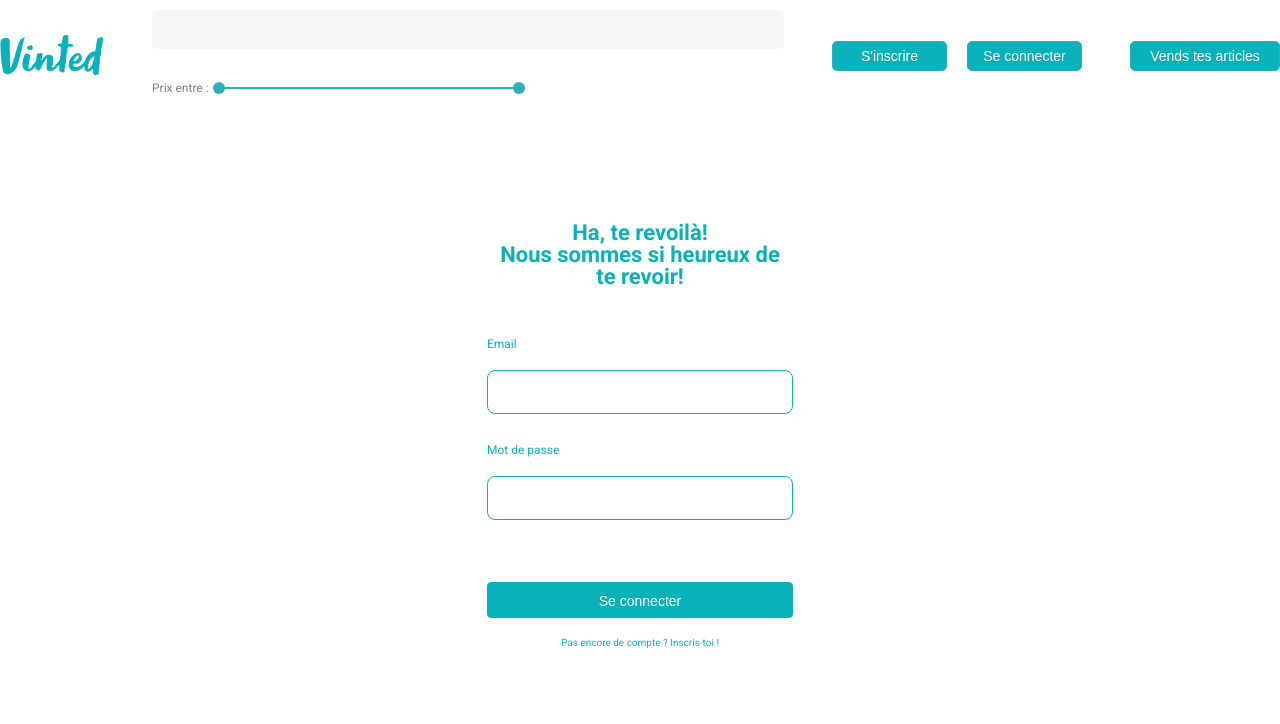
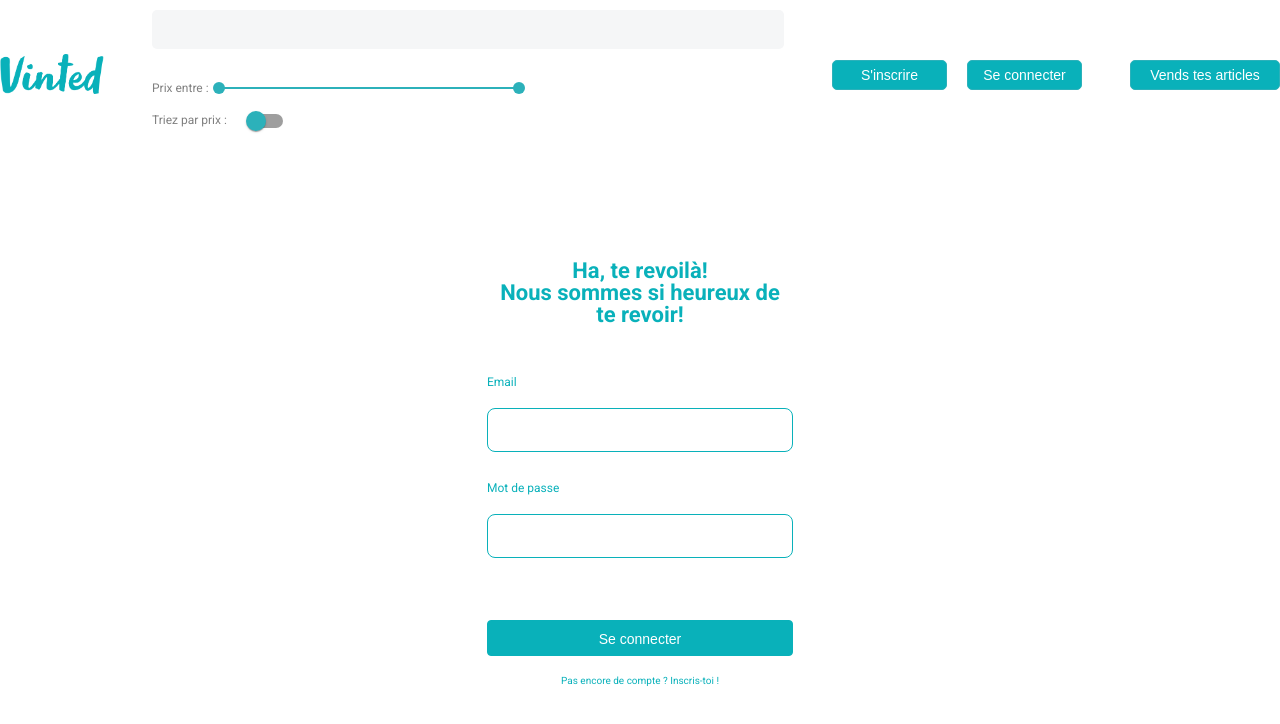
Before and after one commit to ThomasBosson/Vinted-frontend-react, a React (Create React App) app: page /login in a window 1280 px wide. Shown: the top 724 px of the page. Built offline with nearby package versions, Linux system fonts and the light colour scheme.

Commit message:
upload ascending / descending prices

```diff
--- a/src/App.js
+++ b/src/App.js
@@ -30,6 +30,7 @@ function App() {
 
   const [search, setSearch] = useState("");
   const [priceRange, setPriceRange] = useState([0, 500]);
+  const [priceSwitch, setPriceSwitch] = useState(true);
 
   // Initialisation des routes
   return (
@@ -41,6 +42,8 @@ function App() {
         setSearch={setSearch}
         priceRange={priceRange}
         setPriceRange={setPriceRange}
+        priceSwitch={priceSwitch}
+        setPriceSwitch={setPriceSwitch}
       />
       <Switch>
         <Route path="/publish">
@@ -56,7 +59,11 @@ function App() {
           <Login setUser={setUser} />
         </Route>
         <Route path="/">
-          <Home search={search} priceRange={priceRange} />
+          <Home
+            search={search}
+            priceRange={priceRange}
+            priceSwitch={priceSwitch}
+          />
         </Route>
       </Switch>
     </Router>
--- /dev/null
+++ b/src/components/CheckSwitch.js
@@ -0,0 +1,72 @@
+import { Switch } from "@material-ui/core";
+import { withStyles } from "@material-ui/core/styles";
+import { useState } from "react";
+
+const CheckSwitch = ({ priceSwitch, setPriceSwitch }) => {
+  const [checked, setChecked] = useState(false);
+  const handleChange = () => {
+    setChecked((checked) => !checked);
+  };
+
+  const CheckSwitch = withStyles({
+    switchBase: {
+      color: "#2cb1ba",
+      "&$checked": {
+        color: "#2cb1ba",
+      },
+      "&$checked + $track": {
+        backgroundColor: "#2cb1ba",
+      },
+    },
+    checked: {},
+    track: {},
+  })(Switch);
+
+  return (
+    <div className="switch-module">
+      <span style={{ marginRight: 10, color: "grey", fontSize: 12 }}>
+        Triez par prix :
+      </span>
+      <CheckSwitch
+        checked={checked}
+        onChange={() => {
+          handleChange();
+          setPriceSwitch(
+            priceSwitch === "price-desc" ? "price-asc" : "price-desc"
+          );
+        }}
+      ></CheckSwitch>
+    </div>
+  );
+};
+
+export default CheckSwitch;
+
+// // const PurpleSwitch = withStyles({
+// //   switchBase: {
+// //     color: purple[300],
+// //     "&$checked": {
+// //       color: purple[500],
+// //     },
+// //     "&$checked + $track": {
+// //       backgroundColor: purple[500],
+// //     },
+// //   },
+// //   checked: {},
+// //   track: {},
+// // })(Switch);
+
+//   return (
+//     <Switch
+//       focusVisibleClassName={classes.focusVisible}
+//       disableRipple
+//       classes={{
+//         root: classes.root,
+//         switchBase: classes.switchBase,
+//         thumb: classes.thumb,
+//         track: classes.track,
+//         checked: classes.checked,
+//       }}
+//       {...props}
+//     />
+//   );
--- a/src/components/Header.js
+++ b/src/components/Header.js
@@ -1,5 +1,6 @@
 import { Link, useHistory } from "react-router-dom";
 import Range from "./Range";
+import CheckSwitch from "./CheckSwitch";
 
 const Header = ({
   userToken,
@@ -8,6 +9,8 @@ const Header = ({
   setSearch,
   priceRange,
   setPriceRange,
+  priceSwitch,
+  setPriceSwitch,
 }) => {
   const history = useHistory();
   return (
@@ -38,6 +41,10 @@ const Header = ({
           >
             <div className="filters">
               <Range priceRange={priceRange} setPriceRange={setPriceRange} />
+              <CheckSwitch
+                priceSwitch={priceSwitch}
+                setPriceSwitch={setPriceSwitch}
+              />
             </div>
           </div>
         </div>
--- a/src/containers/Home.js
+++ b/src/containers/Home.js
@@ -4,8 +4,9 @@
 import axios from "axios";
 import { useState, useEffect } from "react";
 import Articles from "../components/Articles";
+import { Link } from "react-router-dom";
 
-const Home = ({ search, priceRange }) => {
+const Home = ({ search, priceRange, priceSwitch }) => {
   // Déclaration des states
   const [data, setData] = useState({});
   const [isLoading, setIsLoading] = useState(true);
@@ -16,14 +17,14 @@ const Home = ({ search, priceRange }) => {
   useEffect(() => {
     const fetchData = async () => {
       const response = await axios.get(
-        `https://thomas-vinted-api.herokuapp.com/offers/?title=${search}&priceMin=${priceRange[0]}&priceMax=${priceRange[1]}`
+        `https://thomas-vinted-api.herokuapp.com/offers/?title=${search}&sort=${priceSwitch}&priceMin=${priceRange[0]}&priceMax=${priceRange[1]}`
       );
       // console.log(response.data);
       setData(response.data);
       setIsLoading(false);
     };
     fetchData();
-  }, [search, priceRange]);
+  }, [search, priceRange, priceSwitch]);
   return isLoading ? (
     <span>En cours de chargement... </span>
   ) : (
@@ -33,7 +34,9 @@ const Home = ({ search, priceRange }) => {
         <div>
           <div className="home-title">
             Prêt à faire du tri dans vos placards ?
-            <button>Commencer à vendre</button>
+            <Link to="/publish">
+              <button>Commencer à vendre</button>
+            </Link>
           </div>
         </div>
       </div>
--- a/src/containers/Publish.js
+++ b/src/containers/Publish.js
@@ -29,9 +29,9 @@ const Publish = ({ userToken }) => {
       formData.append("condition", condition);
       formData.append("location", location);
       formData.append("price", price);
-      for (var pair of formData.entries()) {
-        console.log(pair[0] + ", " + pair[1]);
-      }
+      // for (var pair of formData.entries()) {
+      //   console.log(pair[0] + ", " + pair[1]);
+      // }
 
       const response = await axios.post(
         "https://thomas-vinted-api.herokuapp.com/offer/publish",
@@ -45,7 +45,7 @@ const Publish = ({ userToken }) => {
       // console.log(response.data)
       history.push(`/offer/${response.data._id}`);
     } catch (error) {
-      setErrorMessage("Veillez à remplir tous les champs");
+      setErrorMessage("Veuillez remplir tous les champs");
     }
   };
 
```
Also changed, not shown: 1 other file (tests, documents, lock files or other folders).
